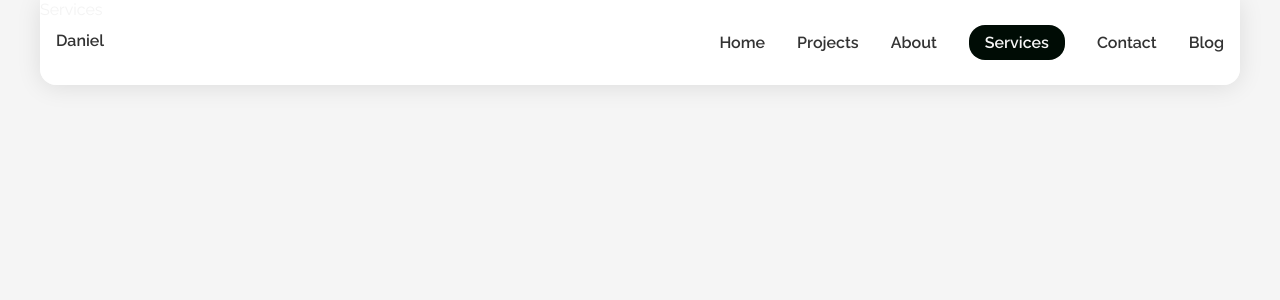
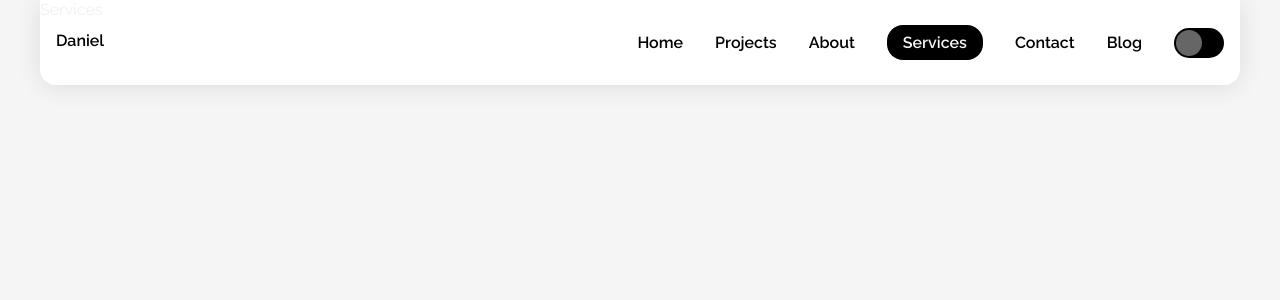
Before and after one commit to Danny-Py5/danielolatunde, a React (Vite) app: page /services in a window 1280 px wide. Shown: the top 300 px of the page. Built offline with nearby package versions, Linux system fonts and the light colour scheme.

Commit message:
implement dark and light mode

```diff
--- a/src/components/CircularBar.tsx
+++ b/src/components/CircularBar.tsx
@@ -10,8 +10,8 @@ function CirclarBar({ value }: { value: number }): React.ReactElement {
         text={`${value}%`}
         styles={buildStyles({
           textColor: "#222",
-          pathColor: "var(--color-primary)",
-          trailColor: "#ddd",
+          pathColor: "var(--color-secondary)",
+          trailColor: "#dbdbdbff",
         })}
       />
     </div>
--- a/src/components/Header.tsx
+++ b/src/components/Header.tsx
@@ -1,6 +1,7 @@
 import React, { useEffect } from "react";
 import { Link, useLocation } from "react-router-dom";
 import { useRef, useState } from "react";
+import Switch from "./Switch";
 
 function Header() {
   const location = useLocation();
@@ -210,6 +211,9 @@ function Header() {
                 Blog
               </Link>
             </li>
+            <li>
+              <Switch />
+            </li>
           </ul>
         </nav>
 
--- /dev/null
+++ b/src/components/Switch.tsx
@@ -0,0 +1,74 @@
+import { useEffect, useState } from "react";
+
+function Switch() {
+  const [isOn, setIsOn] = useState(false);
+  console.log(isOn);
+
+  const dark = {
+    "--body-background-color": "#070608ff",
+    "--background-color": "var(--card-background-color)",
+    "--colour-primary": "#fff",
+    "--color-primary": "#fff",
+    "--color": "#d6d6d6ff",
+    "--color-white": "#333",
+    "--card-background-color": "#333",
+    "--color-invert": "var(--card-background-color)",
+    "--navbar-background-color": "#444",
+    "--black": "#111111ff",
+  };
+  const light = {
+    "--body-background-color": "whitesmoke",
+    "--background-color": "var(--card-background-color)",
+    "--colour-primary": "rgba(0, 0, 0, 1)",
+    "--color-primary": "rgba(0, 0, 0, 1)",
+    "--color": "#000",
+    "--color-white": "whitesmoke",
+    "--card-background-color": "rgba(255, 255, 255, 0.943)",
+    "--color-invert": "var(--body-background-color)",
+    "--navbar-background-color": "rgba(255, 255, 255, 0.943)",
+    "--black": "#020101",
+    // "--header-link-indicator-background-color": "#111",
+  };
+
+  const theme = isOn ? dark : light;
+
+  useEffect(() => {
+    const root = document.documentElement;
+    Object.entries(theme).forEach(([key, value]) => {
+      root.style.setProperty(key, value as string);
+    });
+  });
+
+  return (
+    <div
+      onClick={() => setIsOn(!isOn)}
+      className="switch"
+      style={{
+        ...theme,
+        height: "30px",
+        width: "50px",
+        backgroundColor: "var(--color)",
+        position: "relative",
+        borderRadius: "15px",
+        cursor: "pointer",
+        // boxShadow: "0 0 10px rgba(20, 20, 20, 0.4)",
+      }}
+    >
+      <div
+        className="toggler"
+        style={{
+          height: "26px",
+          width: "26px",
+          backgroundColor: "#666666ff",
+          borderRadius: "50%",
+          position: "absolute",
+          top: "2px",
+          left: "2px",
+          transition: "all .25s ease",
+          transform: isOn ? "translateX(20px)" : "translateX(0px)",
+        }}
+      ></div>
+    </div>
+  );
+}
+export default Switch;
--- a/src/components/experienceTimeline.css
+++ b/src/components/experienceTimeline.css
@@ -6,22 +6,19 @@
 
     & .vertical-timeline-element-content {
       border-radius: var(--border-radius-sm);
-      background-color: var(--color);
+      background-color: var(--color-white);
     }
 
-    & * {
-      color: lightgrey;
-    }
     & h4,
     h3 {
-      color: white;
+      color: var(--color-primary);
     }
 
     & .vertical-timeline-element-date {
-      background-color: var(--color-secondary-lighter);
+      background-color: var(--color-secondary);
+      color: var(--color-primary);
       padding: var(--padding-xs) var(--padding) !important;
       border-radius: var(--padding);
-      color: grey;
     }
   }
 }
--- a/src/index.css
+++ b/src/index.css
@@ -6,17 +6,24 @@
 
 :root {
   --max-width: 1200px;
-  --background-color: whitesmoke;
+  --body-background-color: whitesmoke;
   --colour-primary: #000c05;
   --color-primary: #000c05;
   --color: #333;
+  --black: #020101;
   --color-white: whitesmoke;
   --color-secondary: #bb1bff;
   --color-secondary-dark: #9114a2;
   --color-secondary-light: #e478ff;
   --color-secondary-lighter: #f4d7fd;
+  --card-background-color-secondary: #7272721c;
 
-  --border-color: #ddd;
+  --card-background-color: rgba(255, 255, 255, 0.943);
+  --header-link-indicator-background-color: var(--color);
+  --navbar-background-color: whitesmoke;
+  --color-invert: #000;
+
+  --border-color: #919191;
 
   --shadow-color: rgba(0, 0, 0, 0.1);
   --shadow-color-dark: rgba(0, 0, 0, 0.3);
@@ -94,7 +101,7 @@ html {
 body {
   margin: 0;
   padding: 0;
-  background-color: var(--background-color);
+  background-color: var(--body-background-color);
   color: var(--color);
   max-width: var(--max-width);
   padding-bottom: 700px;
@@ -107,8 +114,9 @@ h4,
 h5,
 h6 {
   font-weight: 700; /* or 900 for a bolder style */
+  color: var(--color-primary);
 }
-p,
+/* p,
 a,
 h1,
 h2,
@@ -120,11 +128,16 @@ text,
 strong,
 b,
 figcaption {
-  /* font-family: var(--font-family); */
+
+} */
+p,
+a,
+li,
+span,
+figcaption,
+text {
+  line-height: var(--line-height, 1.5);
   color: var(--color);
-}
-p {
-  line-height: var(--line-height, 1.5);
 }
 a {
   text-decoration: underline;
@@ -132,6 +145,7 @@ a {
   color: inherit;
   font-size: var(--font-size-sm);
   transition: color var(--transition-duration);
+  line-height: unset !important;
 }
 h2 {
   font-weight: 600;
@@ -165,7 +179,7 @@ ul {
   justify-content: space-between;
   align-items: center;
   padding: var(--padding);
-  background-color: rgba(255, 255, 255, 0.943);
+  background-color: var(--card-background-color);
   z-index: 1000;
 
   /* background: var(--colour-primary); */
@@ -178,18 +192,25 @@ header ul {
   align-items: center;
   gap: 2rem;
 }
+header ul li .switch {
+  justify-self: flex-end;
+}
 .header a {
   text-decoration: none;
 }
 header ul li a {
   font-weight: 600;
+  color: var(--color);
   transition: var(--transition-duration);
 }
 header ul li a.active {
-  background-color: var(--colour-primary);
-  color: var(--color-white);
+  background-color: var(--header-link-indicator-background-color);
+  /* color: var(--color-white); */
   padding: 0.5rem 1rem;
   border-radius: var(--border-radius-l);
+}
+header:has(ul li a.active) a.active {
+  color: var(--body-background-color);
 }
 .header__menu {
   place-content: center;
@@ -203,7 +224,7 @@ header ul li a.active {
   width: 35px;
   height: 4px;
   border-radius: var(--border-radius-l);
-  background-color: var(--colour-primary);
+  background-color: var(--color-primary);
   /*position: absolute;*/
   transition: 0.25s;
 }
@@ -267,7 +288,7 @@ header ul li a.active {
   border-radius: var(--border-radius-l, 1.5rem);
 }
 .hero__cta {
-  background: var(--colour-primary);
+  background: var(--color-primary);
   padding: 0.75rem 2rem;
   display: inline-block;
   color: var(--color-white);
@@ -389,7 +410,8 @@ header ul li a.active {
   box-shadow: 0 2px 25px var(--shadow-color);
 }
 .skill-set {
-  background-color: var(--color-secondary-lighter);
+  background-color: var(--navbar-background-color);
+  box-shadow: var(--shadow-color);
   margin: 1rem 0 2rem;
   padding: 0.2rem var(--padding);
   border-radius: var(--border-radius-l);
@@ -402,7 +424,7 @@ header ul li a.active {
   row-gap: var(--section-gap);
 }
 .overview {
-  background-color: var(--color-primary);
+  background-color: var(--black);
   padding: var(--padding-l);
   border-radius: var(--border-radius-l);
   border: 2px solid var(--border-color);
@@ -413,7 +435,7 @@ header ul li a.active {
   }
 
   & * {
-    color: var(--color-white);
+    color: whitesmoke;
   }
 
   & .graphic-design-overview__content,
@@ -438,10 +460,11 @@ header ul li a.active {
   }
 }
 .work-experience__wrapper {
-  background-color: var(--color-primary);
+  background-color: var(--card-background-color-secondary);
+  border-radius: var(--border-radius-l);
 
   & h2 {
-    color: var(--color-white);
+    color: var(--color-primary);
     margin-bottom: var(--margin-xl) !important;
   }
 }
@@ -502,9 +525,13 @@ header ul li a.active {
     top: 0;
     right: 0;
     width: min(350px, 90%);
-    background-color: var(--color-white);
+    background-color: var(
+      --navbar-background-color,
+      var(--card-background-color)
+    );
     box-shadow: 0 2px 25px var(--shadow-color);
     border-radius: var(--border-radius-l);
+    /* border: 2px solid var(--border-color); */
   }
   header :has(.header__menu.clicked) ul li {
     width: 100%;
```
Also changed, not shown: 1 other file (tests, documents, lock files or other folders).
